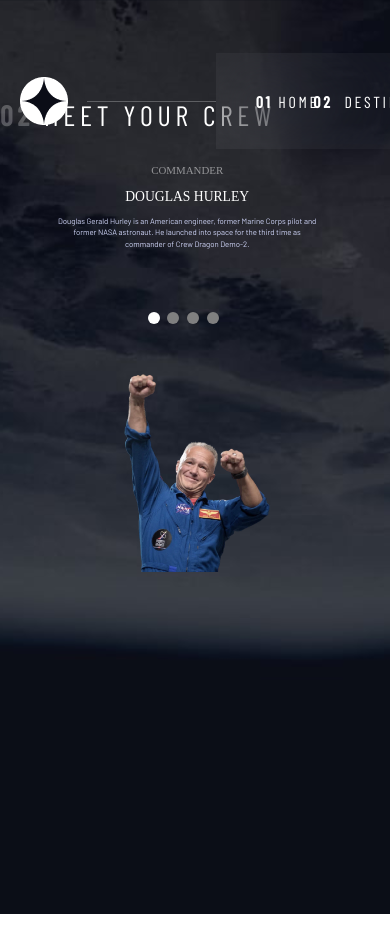
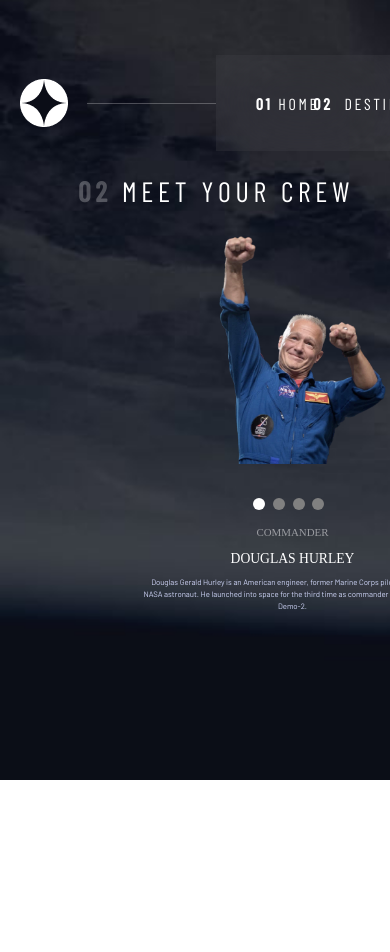
Before and after one commit to ValenGi/workshop2-s2, a React (Vite) app: page /crew in a window 390 px wide. Shown: the top 952 px of the page. Before the commit the page ends 914 px from the top, so only its background shows below. Built offline with nearby package versions, Linux system fonts and the light colour scheme; a web font is replaced by a local one.

Commit message:
Crew mobile

```diff
--- a/src/pages/crew/Crew.scss
+++ b/src/pages/crew/Crew.scss
@@ -206,15 +206,68 @@
   }
 
   @media screen and (max-width: 500px) {
+
+    .crewBG{
+        margin: 0;
+        width: 150vw;
+        height: 200vw;
+        background: url("../../../public/background-crew-mobile.jpg");
+        background-size: cover;
+        background-repeat: repeat;
+        background-attachment: fixed;
+        background-position: center;
+    }
     .crew-carousel {
-      background: url("../../../public/background-crew-mobile.jpg");
-      background-size: cover;
-      background-repeat: repeat;
-      background-attachment: fixed;
-      background-position: center;
-      width: 100%;
-      margin: 0;
-      padding: 0;
-      padding-top: 15%;
+        margin: 0 20vw;
     }
+    .text-container {
+        order: 2;
+      }
+
+      .image-container {
+        order: 1;
+        padding-bottom: 15vw;
+      }
+
+      .text-container{
+        width: 100%;
+        line-break: auto;
+        width: 100%;
+        max-width: 70%;
+
+        & h2{
+        text-align: center;
+        font-size: 2.8vw;
+        line-height: 0.5vw;
+        }
+
+        & h1{
+            text-align: center;
+            font-size: 3.5vw;
+            line-height: 5vw;
+        }
+
+        & p{
+            text-align: center;
+            margin-top: 0;
+            font-size:  2vw;
+            line-height: 3vw;
+
+        }
+      }
+      .slide-container{
+        width: 100%;
+        display: flex;
+        flex-direction: column;
+        align-content: center;
+
+
+      }
+
+      .slick-dots-custom {
+
+        top: 63vw;
+        width: 100%;
+
+      }
   }
```
